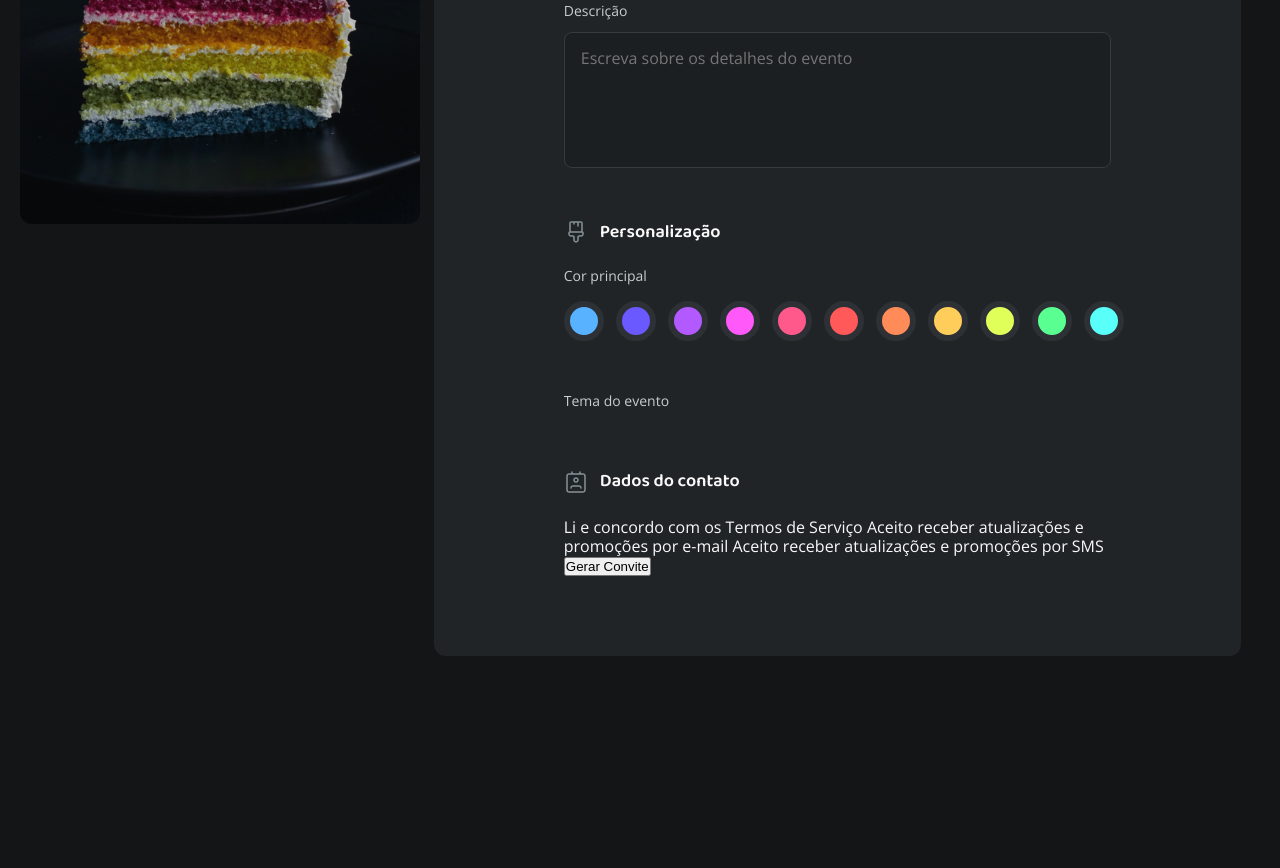
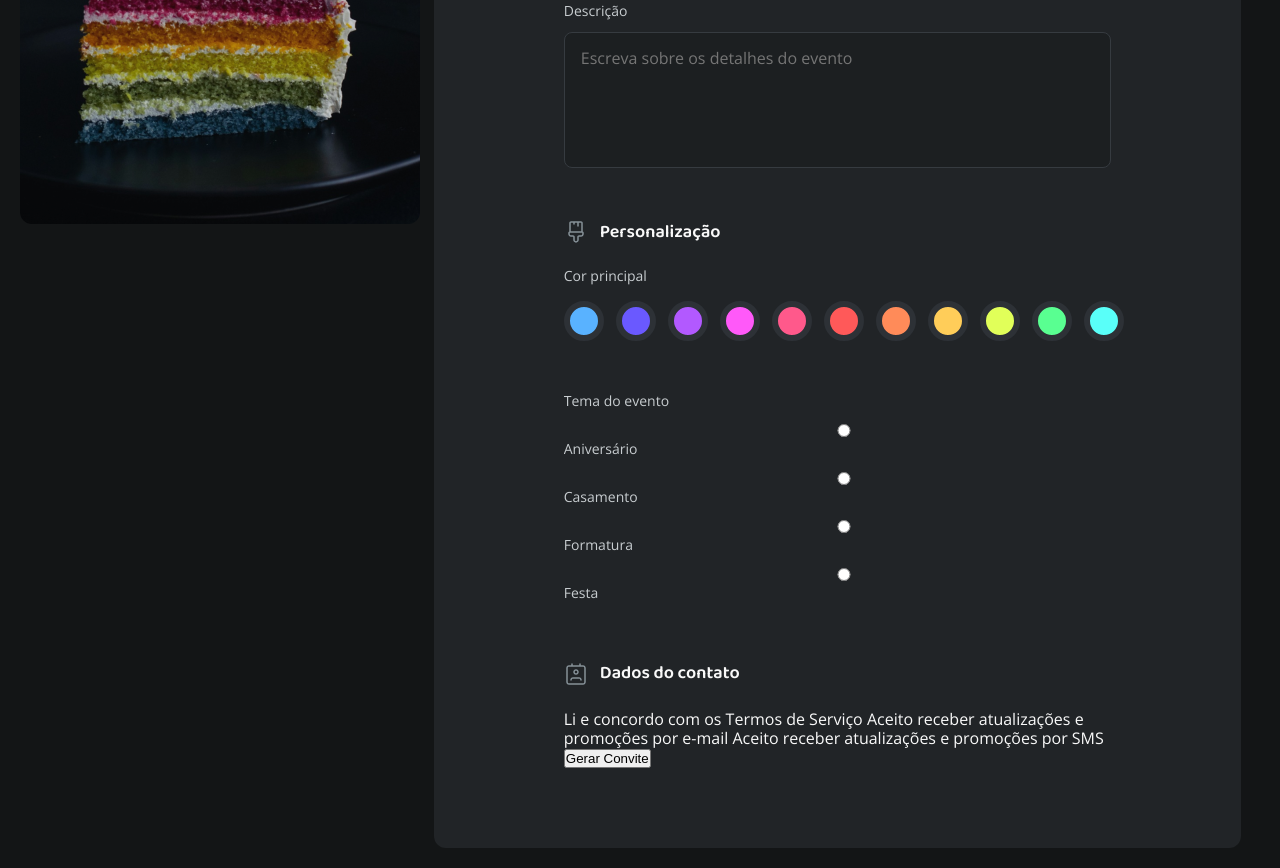
Before and after one commit to Rocha1972/08-Desafio_Formulario_Convite, a plain HTML site: page index.html in a window 1280 px wide. Shown: the part 524-1392 px from the top of the page. Before the commit the page ends 1200 px from the top, so only its background shows below. Drawn offline with nearby package versions, Linux system fonts and the light colour scheme.

Commit message:
começando a escolha do tema, index.html

```diff
--- a/index.html
+++ b/index.html
@@ -180,6 +180,37 @@
 
         <div class="event-theme">
           <label for="event-theme">Tema do evento</label>
+
+          <div class="radio-wrapper">
+            <div class="event-option">
+              <input type="radio" id="theme1" name="event-theme" value="birthday">
+              <label for="theme1">
+                Aniversário
+              </label>
+            </div>
+
+            <div class="event-option">
+              <input type="radio" id="theme2" name="event-theme" value="wedding">
+              <label for="theme2">
+                Casamento
+              </label>
+            </div>
+
+            <div class="event-option">
+              <input type="radio" id="theme3" name="event-theme" value="graduation">
+              <label for="theme3">
+                Formatura
+              </label>
+            </div>
+
+            <div class="event-option">
+              <input type="radio" id="theme4" name="event-theme" value="party">
+              <label for="theme4">
+                Festa
+              </label>
+            </div>
+          </div>
+
         </div>
 
         </fieldset>
--- a/styles/sections/personalization.css
+++ b/styles/sections/personalization.css
@@ -34,7 +34,7 @@
   margin-bottom: 1rem;
 }
 
-/* Cor Principal */
+/* Cor Principal -----------------------------------*/
 #color1 {
   background-color: var(--color-brand-light);
 }
@@ -87,3 +87,4 @@
   outline: 2px solid var(--color-brand-light);
   outline-offset: -2px;
 }
+/* ____________________________________________ */
```
